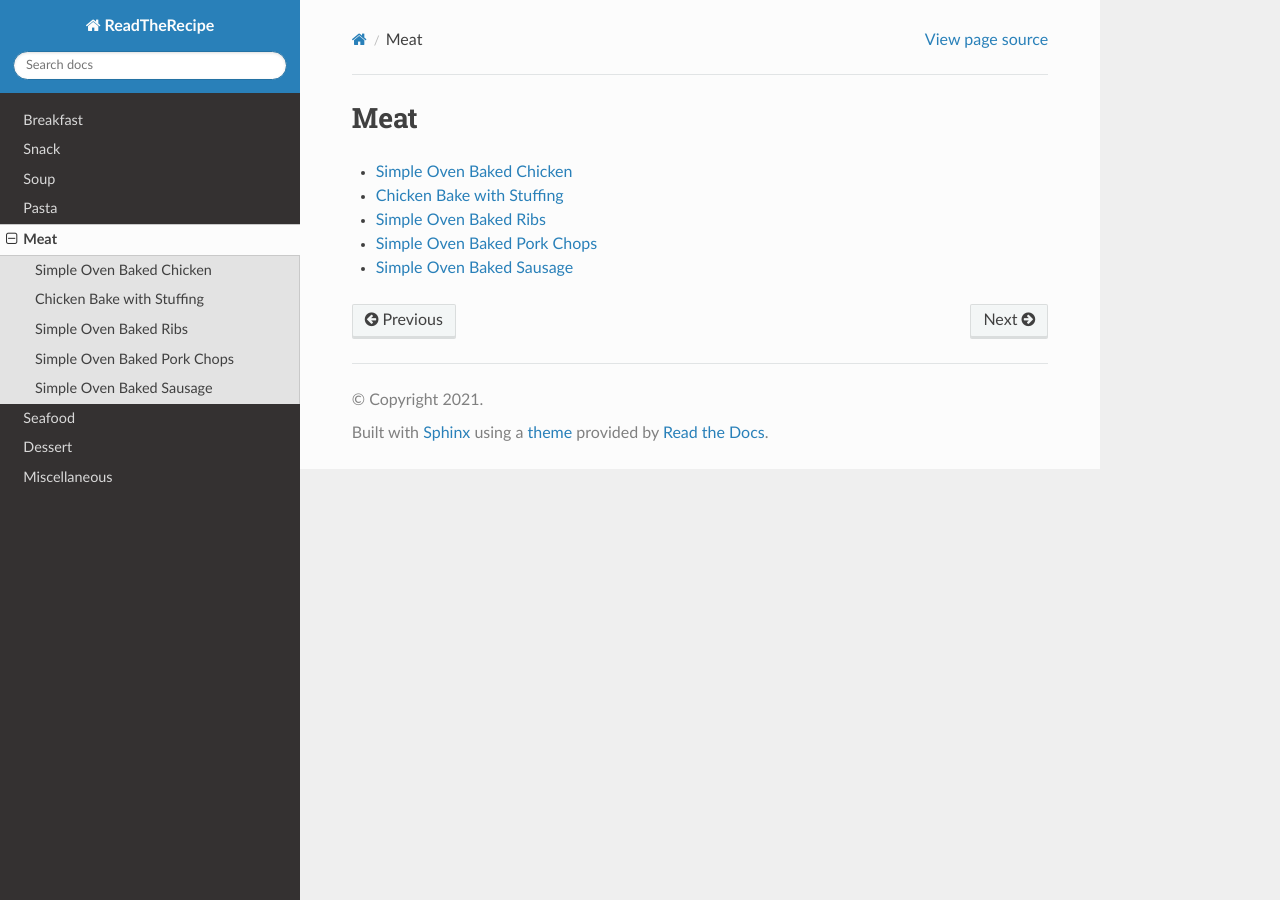
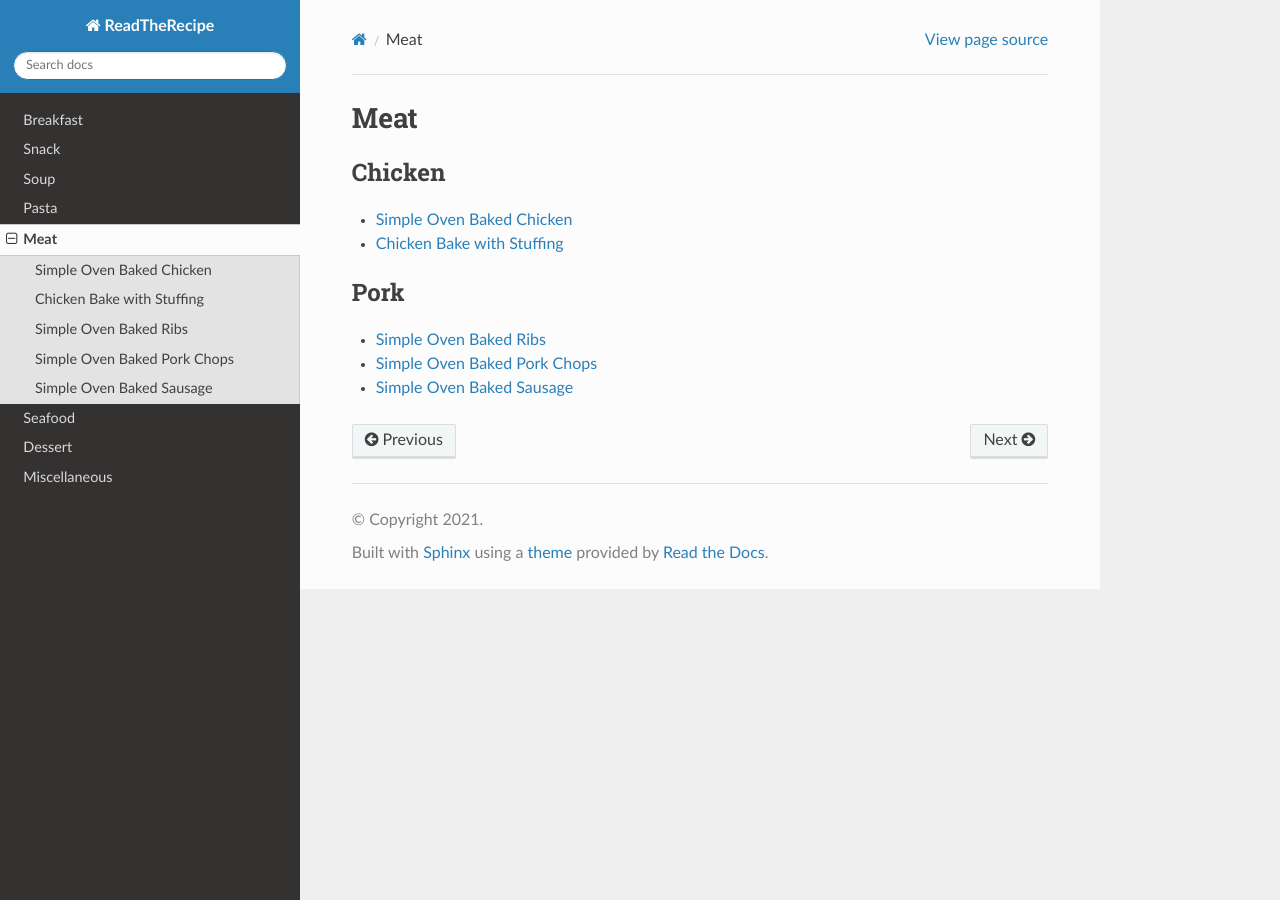
Before and after one commit to bernardopacini/ReadTheRecipe, a Sphinx documentation site: the page built from source/meat/index.rst, in a window 1280 px wide. Built offline with Sphinx 7.4.7 and the Read the Docs theme 2.0.0, drawn with Linux system fonts in a browser that asks for light colours.

Commit message:
fixing formatting meat

```diff
--- a/source/index.rst
+++ b/source/index.rst
@@ -2,7 +2,7 @@
 =============
 
 .. toctree::
-   :maxdepth: 2
+   :maxdepth: 1
 
    breakfast/index
    snack/index
--- a/source/meat/index.rst
+++ b/source/meat/index.rst
@@ -2,10 +2,16 @@
 ====
 
 .. toctree::
+   :caption: Chicken
    :maxdepth: 1
 
    bakedChicken
    stuffingChickenBake
+
+.. toctree::
+   :caption: Pork
+   :maxdepth: 1
+
    bakedRibs
    bakedPorkChop
    bakedSausage
```
